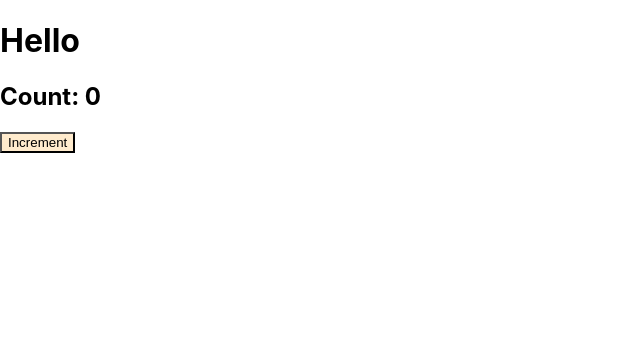
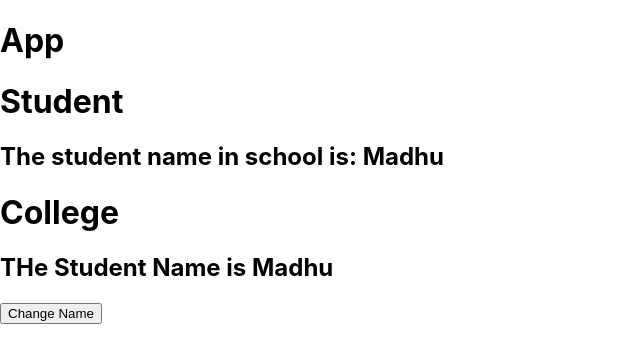
Before and after one commit to klmadhu247/samplerepo, a React (Create React App) app: page / in a window 1280 px wide. Shown: the top 362 px of the page, without its empty margins (0-640 px from the left). Built offline with nearby package versions, Linux system fonts and the light colour scheme.

Commit message:
Updated Prog

```diff
--- a/src/App.js
+++ b/src/App.js
@@ -1,24 +1,21 @@
 import React, {Component} from 'react'
-import './Styles.css'
+import Student from './Student'
+import College from './College'
 
 class App extends Component{
-
-state ={
-  Count:0
-}
-handleinc = () =>{
-  this.setState({Count:this.state.Count+1})
-}
-
-
+  state = {
+    name:'Madhu'
+  }
+  handleName =()=>{
+    this.setState({name:'MadhuSudhanan KL'})
+  }
   render(){
     return(
       <div>
-        <h1>
-          Hello
-        </h1>
-        <h2>Count: {this.state.Count}</h2>
-        <button onClick={this.handleinc} className='buttoninc'>Increment</button>
+        <h1>App</h1>
+        <Student name={this.state.name}/>
+        <College name={this.state.name}/>
+        <button onClick={this.handleName}> Change Name</button>
       </div>
     )
   }
--- /dev/null
+++ b/src/College.js
@@ -0,0 +1,13 @@
+import React,{Component} from 'react'
+
+class College extends Component{
+    render(){
+        return(
+        <div>
+            <h1>College</h1>
+            <h2>THe Student Name is  {this.props.name}</h2>
+        </div>
+        )
+    }
+}
+export default College
--- /dev/null
+++ b/src/Student.js
@@ -0,0 +1,13 @@
+import React, {Component} from 'react'
+
+class Student extends Component{
+    render(){
+        return(
+            <div>
+                <h1>Student</h1>
+                <h2>The student name in school is: {this.props.name}</h2>
+            </div>
+        )
+    }
+}
+export default Student
```
Also changed, not shown: src/Name.js (added, +11 -0 lines), src/Help.txt (added).
